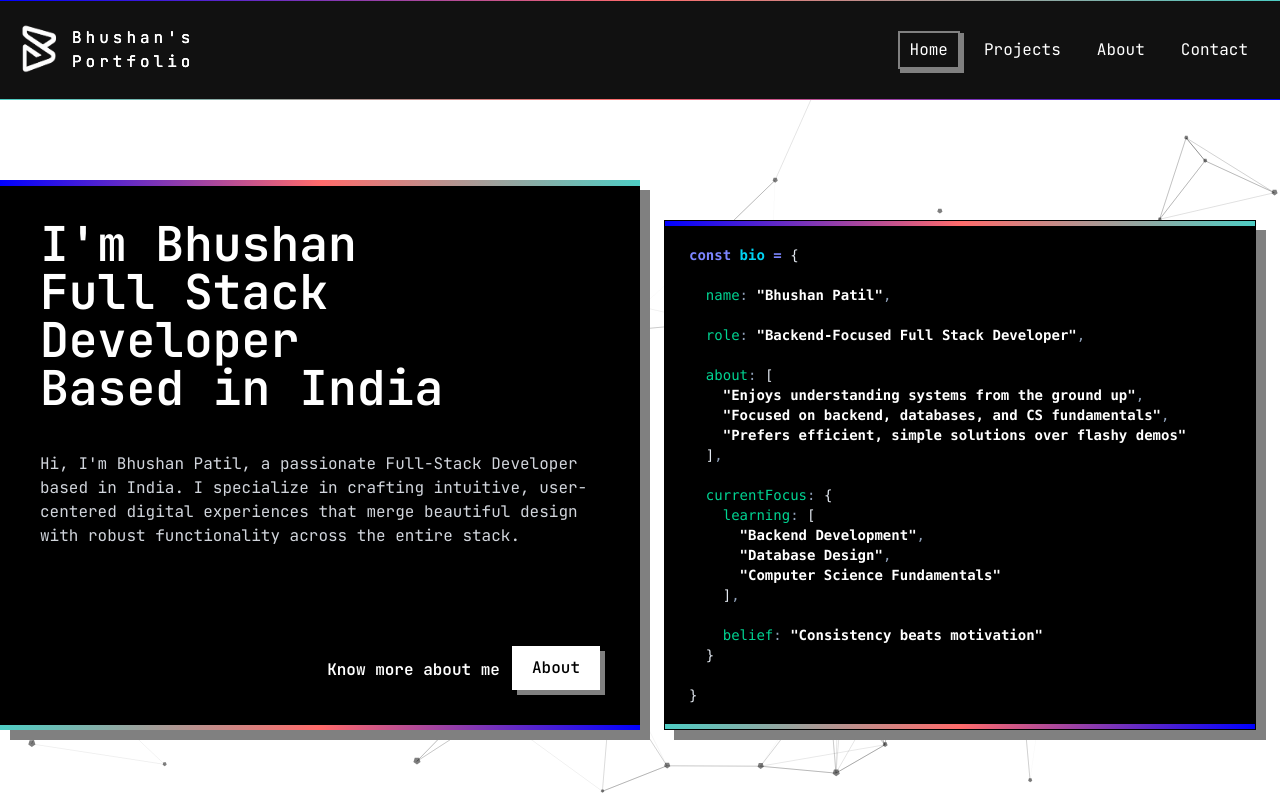
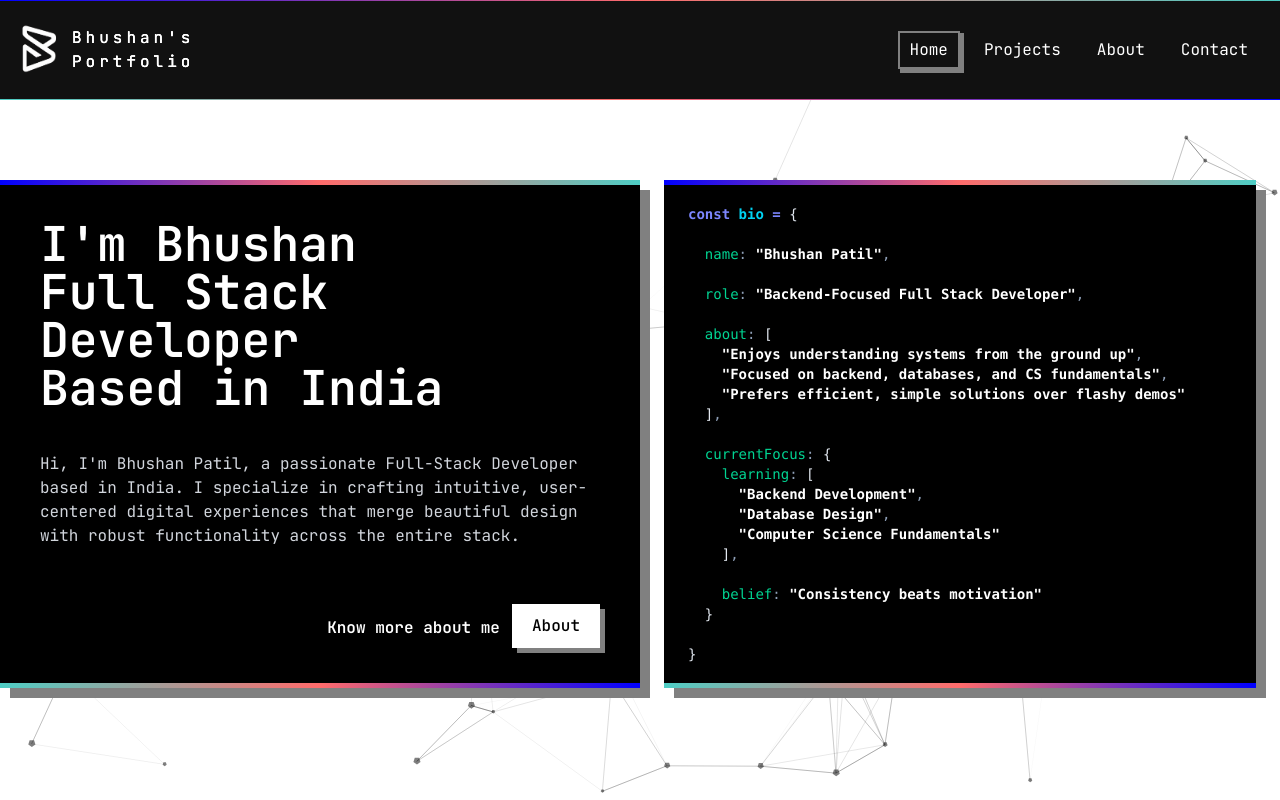
Before and after one commit to bhushanpatil288/PortfolioReact, a React (Vite) app: page / in a window 1280 px wide. Shown: the top 800 px of the page. Built offline with nearby package versions, Linux system fonts and the light colour scheme.

Commit message:
[fix] - hero-section

```diff
--- a/src/components/main/HeroSection/HeroSection.jsx
+++ b/src/components/main/HeroSection/HeroSection.jsx
@@ -35,8 +35,8 @@ function HeroSection() {
         </div>
 
         {/* hero code block */}
-        <div className="w-full xl:px-6 xl:w-1/2 mt-10">
-          <pre className="code-block bg-black border border-black p-6 text-sm overflow-x-auto top-deco bot-deco">
+        <div className="w-full xl:px-6 xl:w-1/2 mt-10 md:mt-0">
+          <pre className="code-block bg-black p-6 text-sm overflow-x-auto top-deco bot-deco">
             <code className="font-mono text-slate-200">
               <span className="text-indigo-400 font-bold">const</span>{" "}
               <span className="text-cyan-400 font-bold">bio</span>{" "}
```
